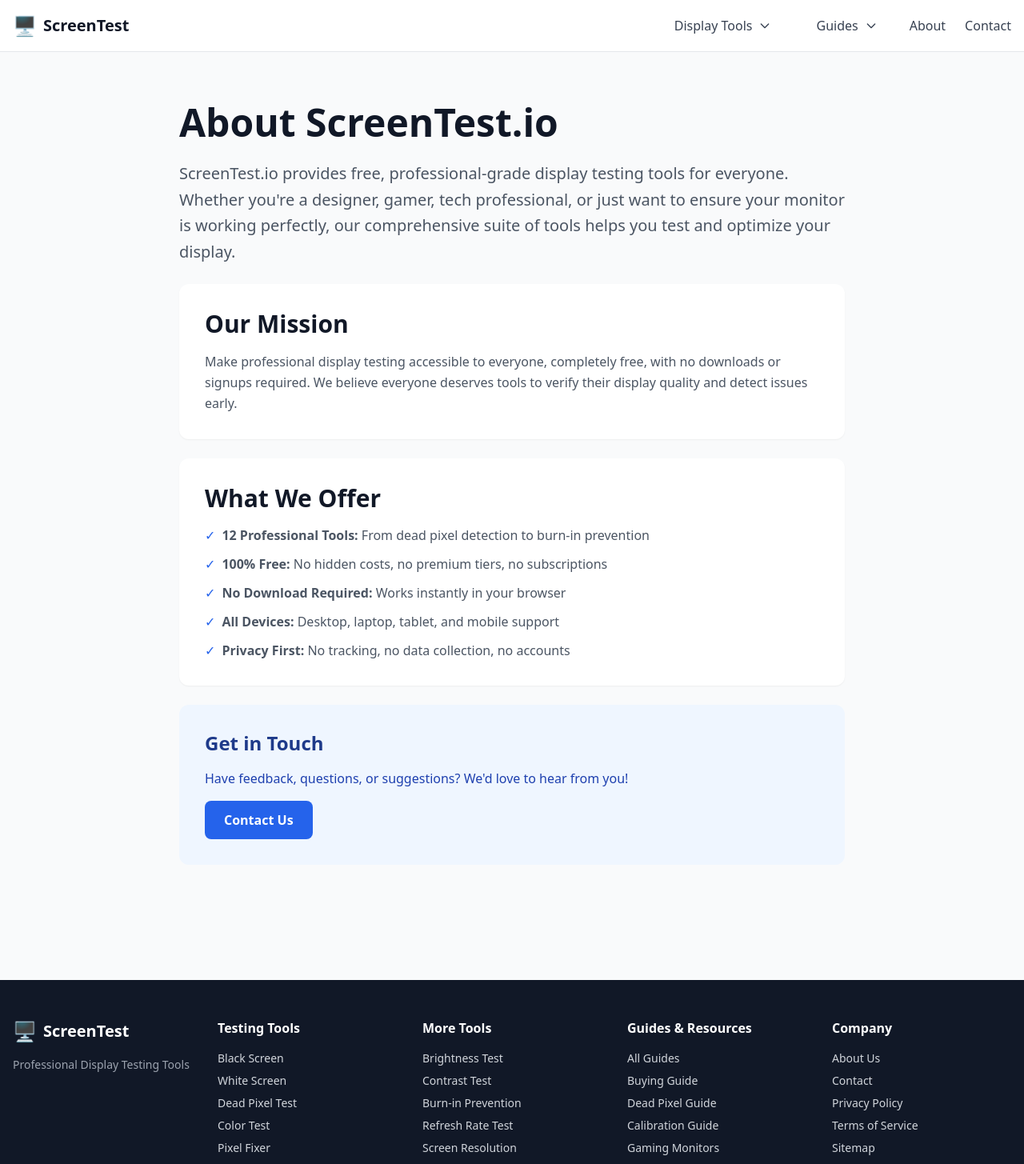
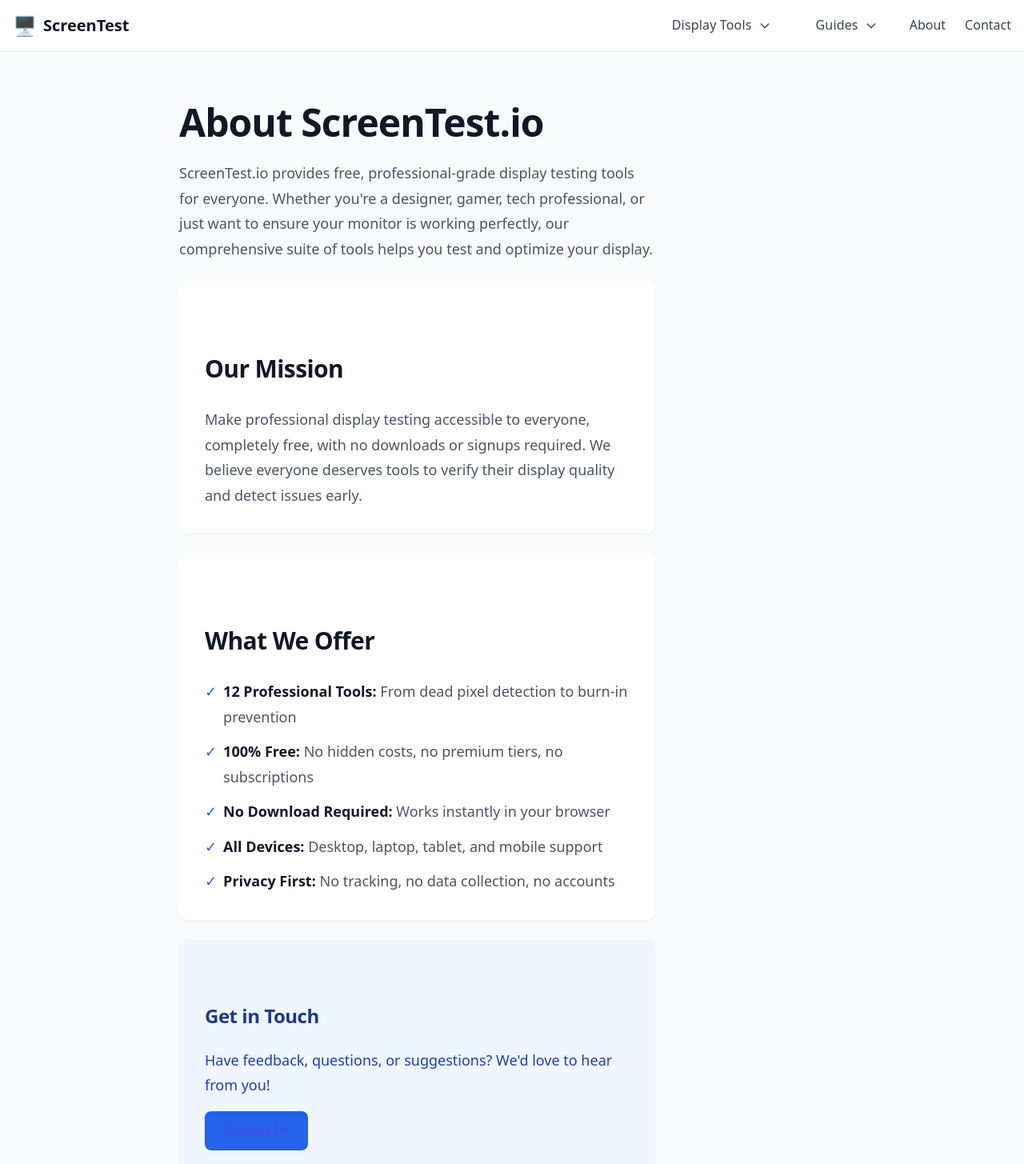
Before and after one commit to testscreentool-lgtm/screentest-io, a Next.js app: page /about in a window 1280 px wide. Shown: the top 1455 px of the page at 80% size. Built offline with nearby package versions, Linux system fonts and the light colour scheme.

Commit message:
Update globals.css
Update version

```diff
--- a/app/globals.css
+++ b/app/globals.css
@@ -2,37 +2,225 @@
 @tailwind components;
 @tailwind utilities;
 
-@layer base {
-  body {
-    @apply bg-gray-50 text-gray-900;
+/* ============================================
+   FONT HIERARCHY - Poppins + Inter
+   ============================================ */
+
+/* Apply Inter as default body font */
+body {
+  font-family: var(--font-inter), -apple-system, BlinkMacSystemFont, 'Segoe UI', sans-serif;
+  font-weight: 400;
+  line-height: 1.6;
+  color: #1F2937;
+  -webkit-font-smoothing: antialiased;
+  -moz-osx-font-smoothing: grayscale;
+}
+
+/* All headings use Poppins */
+h1, h2, h3, h4, h5, h6 {
+  font-family: var(--font-poppins), sans-serif;
+  font-weight: 700;
+  line-height: 1.2;
+  letter-spacing: -0.02em;
+}
+
+h1 {
+  font-size: 2.5rem; /* 40px */
+  font-weight: 800;
+}
+
+h2 {
+  font-size: 2rem; /* 32px */
+  font-weight: 700;
+}
+
+h3 {
+  font-size: 1.5rem; /* 24px */
+  font-weight: 600;
+}
+
+h4 {
+  font-size: 1.25rem; /* 20px */
+  font-weight: 600;
+}
+
+/* Buttons use Poppins Medium */
+button, .btn, a[role="button"] {
+  font-family: var(--font-poppins), sans-serif;
+  font-weight: 500;
+  letter-spacing: 0.01em;
+}
+
+/* Navigation uses Poppins Medium */
+nav, nav a, .nav-link {
+  font-family: var(--font-poppins), sans-serif;
+  font-weight: 500;
+}
+
+/* Strong/Bold uses Poppins Semibold */
+strong, b {
+  font-family: var(--font-poppins), sans-serif;
+  font-weight: 600;
+}
+
+/* Code blocks remain monospace */
+code, pre, kbd {
+  font-family: 'Consolas', 'Monaco', 'Courier New', monospace;
+}
+
+/* ============================================
+   TYPOGRAPHY UTILITIES
+   ============================================ */
+
+/* Body text - Inter Regular */
+.text-body {
+  font-family: var(--font-inter), sans-serif;
+  font-weight: 400;
+  line-height: 1.6;
+}
+
+/* Display text - Poppins Bold */
+.text-display {
+  font-family: var(--font-poppins), sans-serif;
+  font-weight: 700;
+  line-height: 1.1;
+  letter-spacing: -0.03em;
+}
+
+/* Label text - Poppins Medium */
+.text-label {
+  font-family: var(--font-poppins), sans-serif;
+  font-weight: 500;
+  font-size: 0.875rem;
+  letter-spacing: 0.02em;
+  text-transform: uppercase;
+}
+
+/* ============================================
+   SMOOTH ANIMATIONS
+   ============================================ */
+
+* {
+  transition: color 0.15s ease, background-color 0.15s ease, border-color 0.15s ease;
+}
+
+/* ============================================
+   RESPONSIVE TYPOGRAPHY
+   ============================================ */
+
+@media (max-width: 768px) {
+  h1 {
+    font-size: 2rem; /* 32px on mobile */
+  }
+
+  h2 {
+    font-size: 1.75rem; /* 28px on mobile */
+  }
+
+  h3 {
+    font-size: 1.25rem; /* 20px on mobile */
   }
 }
 
-/* Fullscreen styles */
-.fullscreen-container {
-  width: 100vw;
-  height: 100vh;
-  display: flex;
-  align-items: center;
-  justify-content: center;
-  cursor: none;
+/* ============================================
+   PROSE CONTENT (Blog/Article styles)
+   ============================================ */
+
+.prose {
+  max-width: 65ch;
 }
 
-.fullscreen-container.show-cursor {
-  cursor: default;
+.prose h1, .prose h2, .prose h3 {
+  font-family: var(--font-poppins), sans-serif;
+  margin-top: 2em;
+  margin-bottom: 1em;
 }
 
-/* Smooth transitions */
-.tool-transition {
-  transition: all 0.2s ease-in-out;
+.prose p, .prose li {
+  font-family: var(--font-inter), sans-serif;
+  font-size: 1.125rem; /* 18px */
+  line-height: 1.75;
 }
 
-/* Hide scrollbar in fullscreen */
-.fullscreen-container::-webkit-scrollbar {
-  display: none;
+.prose a {
+  color: #4F46E5;
+  text-decoration: none;
+  font-weight: 500;
+  transition: color 0.15s ease;
 }
 
-.fullscreen-container {
-  -ms-overflow-style: none;
-  scrollbar-width: none;
+.prose a:hover {
+  color: #4338CA;
+  text-decoration: underline;
 }
+
+.prose strong {
+  font-family: var(--font-poppins), sans-serif;
+  font-weight: 600;
+  color: #111827;
+}
+
+/* ============================================
+   CUSTOM COMPONENTS
+   ============================================ */
+
+/* Primary button */
+.btn-primary {
+  font-family: var(--font-poppins), sans-serif;
+  font-weight: 600;
+  background: linear-gradient(135deg, #4F46E5 0%, #7C3AED 100%);
+  color: white;
+  padding: 0.75rem 1.5rem;
+  border-radius: 0.5rem;
+  border: none;
+  cursor: pointer;
+  transition: transform 0.15s ease, box-shadow 0.15s ease;
+}
+
+.btn-primary:hover {
+  transform: translateY(-2px);
+  box-shadow: 0 10px 20px rgba(79, 70, 229, 0.3);
+}
+
+/* Card component */
+.card {
+  background: white;
+  border-radius: 1rem;
+  padding: 1.5rem;
+  box-shadow: 0 1px 3px rgba(0, 0, 0, 0.1);
+  transition: box-shadow 0.2s ease, transform 0.2s ease;
+}
+
+.card:hover {
+  box-shadow: 0 10px 25px rgba(0, 0, 0, 0.1);
+  transform: translateY(-4px);
+}
+
+.card h3 {
+  font-family: var(--font-poppins), sans-serif;
+  font-weight: 600;
+  margin-bottom: 0.5rem;
+}
+
+.card p {
+  font-family: var(--font-inter), sans-serif;
+  color: #6B7280;
+}
+
+/* ============================================
+   ACCESSIBILITY
+   ============================================ */
+
+/* Focus states */
+:focus-visible {
+  outline: 2px solid #4F46E5;
+  outline-offset: 2px;
+}
+
+/* Reduced motion */
+@media (prefers-reduced-motion: reduce) {
+  * {
+    animation: none !important;
+    transition: none !important;
+  }
+}
```
